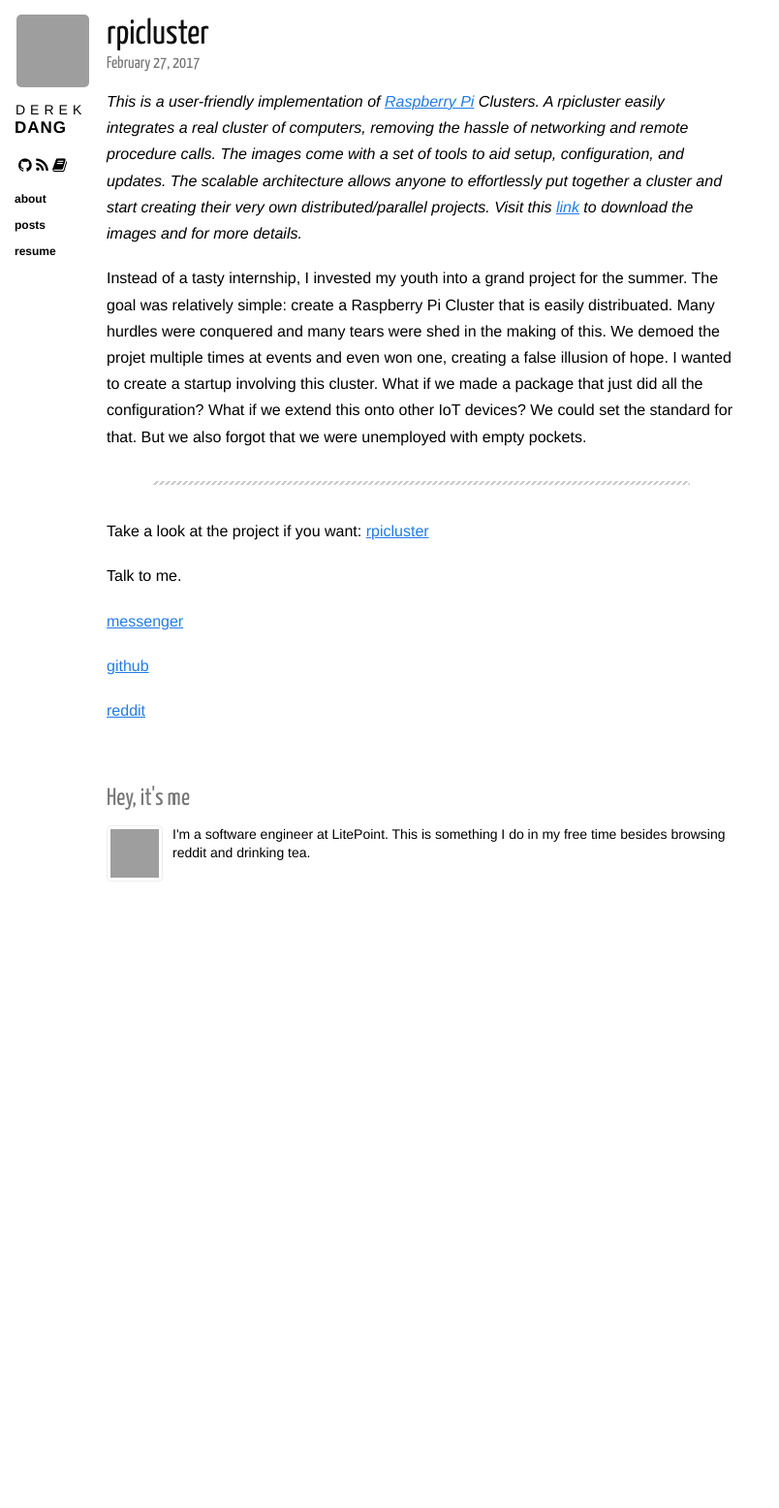
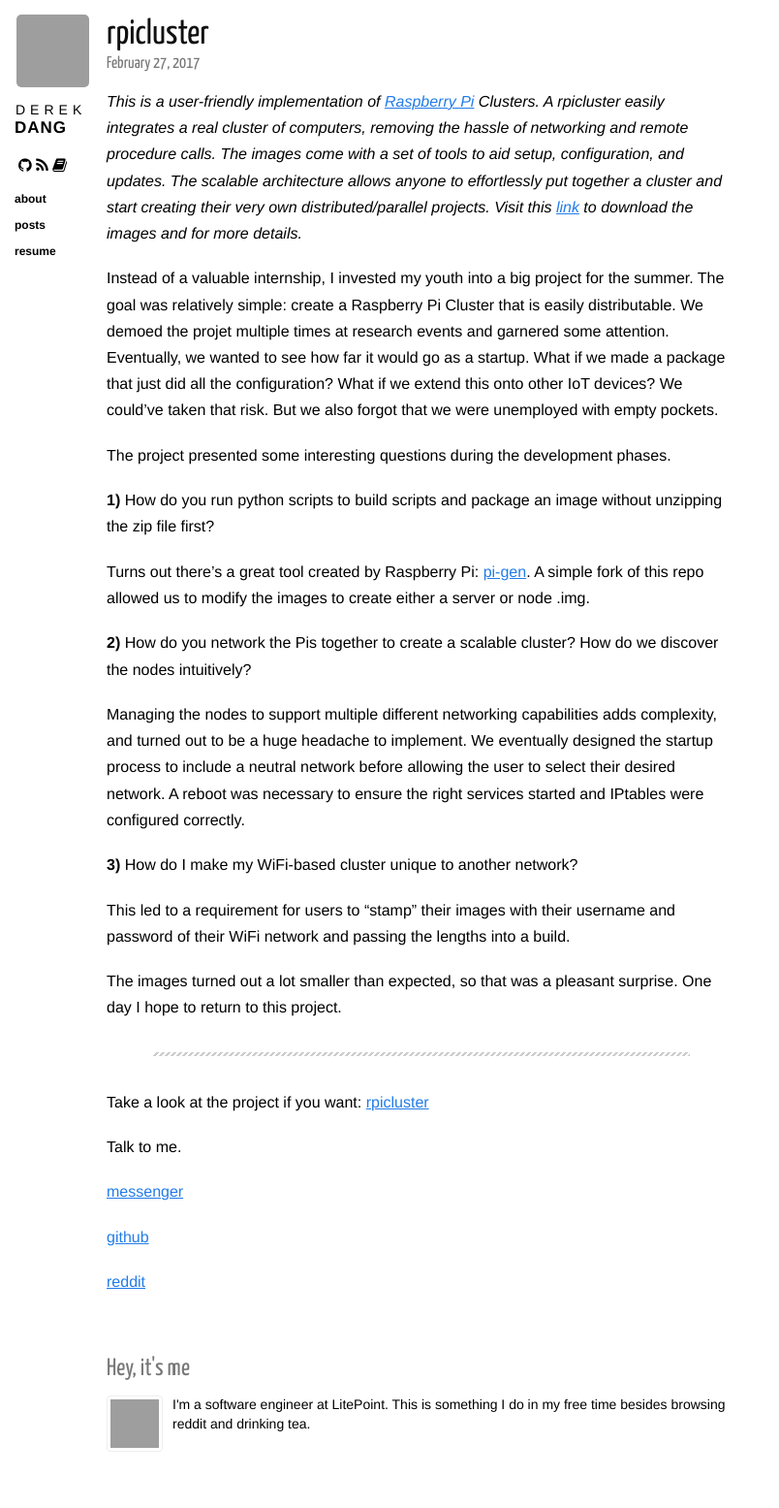
Before and after one commit to dqdang/dqdang.github.io, a Jekyll site: the page built from _posts/2017-02-27-rpicluster.markdown, in a window 1280 px wide. Shown: the whole page at 97% size, without its empty margins (0-804 px from the left). Built offline with Jekyll 4.4.1, drawn with Linux system fonts in a browser that asks for light colours; nearby versions of some CDN libraries; before the commit the page ends 967 px from its top, so only the background shows below that; grey boxes are pictures that could not be loaded.

Commit message:
Update 2017-02-27-rpicluster.markdown

```diff
--- a/_posts/2017-02-27-rpicluster.markdown
+++ b/_posts/2017-02-27-rpicluster.markdown
@@ -5,12 +5,28 @@ category: posts
 ---
 *This is a user-friendly implementation of [Raspberry Pi](https://www.raspberrypi.org/) Clusters. A rpicluster easily integrates a real cluster of computers, removing the hassle of networking and remote procedure calls. The images come with a set of tools to aid setup, configuration, and updates. The scalable architecture allows anyone to effortlessly put together a cluster and start creating their very own distributed/parallel projects. Visit this [link](www.rpicluster.com) to download the images and for more details.*
 
-Instead of a tasty internship, I invested my youth into a grand project for the summer. The goal was relatively simple: create a Raspberry Pi Cluster that is easily distribuated. Many hurdles were conquered and many tears were shed in the making of this. We demoed the projet multiple times at events and even won one, creating a false illusion of hope. I wanted to create a startup involving this cluster. What if we made a package that just did all the configuration? What if we extend this onto other IoT devices? We could set the standard for that. But we also forgot that we were unemployed with empty pockets.
+Instead of a valuable internship, I invested my youth into a big project for the summer. The goal was relatively simple: create a Raspberry Pi Cluster that is easily distributable. We demoed the projet multiple times at research events and garnered some attention. Eventually, we wanted to see how far it would go as a startup. What if we made a package that just did all the configuration? What if we extend this onto other IoT devices? We could've taken that risk. But we also forgot that we were unemployed with empty pockets.
+
+The project presented some interesting questions during the development phases.
+
+**1)** How do you run python scripts to build scripts and package an image without unzipping the zip file first?
+
+Turns out there's a great tool created by Raspberry Pi: [pi-gen](https://github.com/RPi-Distro/pi-gen). A simple fork of this repo allowed us to modify the images to create either a server or node .img.
+
+**2)** How do you network the Pis together to create a scalable cluster? How do we discover the nodes intuitively?
+
+Managing the nodes to support multiple different networking capabilities adds complexity, and turned out to be a huge headache to implement. We eventually designed the startup process to include a neutral network before allowing the user to select their desired network. A reboot was necessary to ensure the right services started and IPtables were configured correctly.
+
+**3)** How do I make my WiFi-based cluster unique to another network?
+
+This led to a requirement for users to "stamp" their images with their username and password of their WiFi network and passing the lengths into a build.
+
+The images turned out a lot smaller than expected, so that was a pleasant surprise. One day I hope to return to this project.
 
 ---
 
 Take a look at the project if you want:
-[rpicluster] [rpicluster]
+[rpicluster][rpicluster]
 
 Talk to me.
 
```
